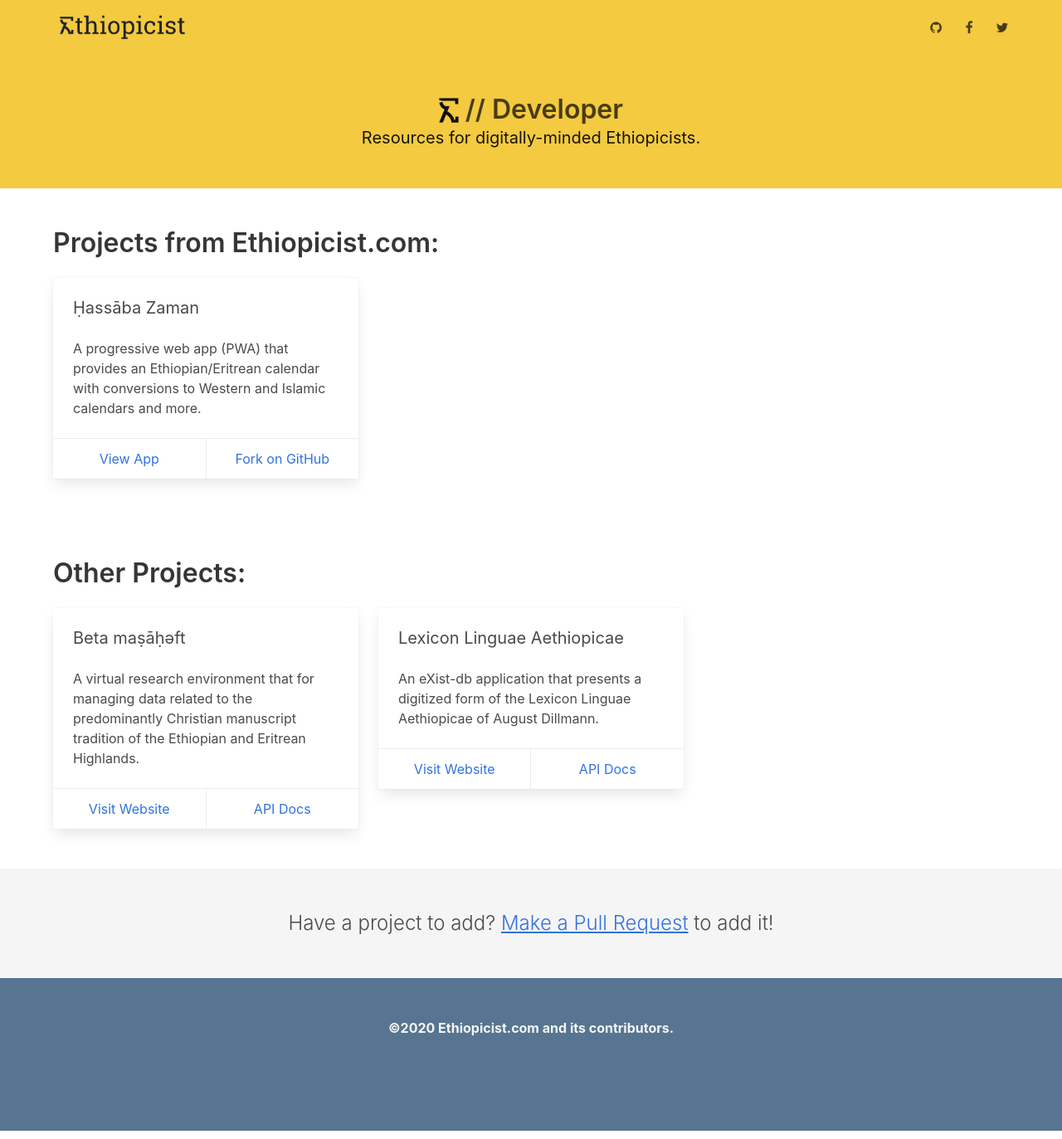
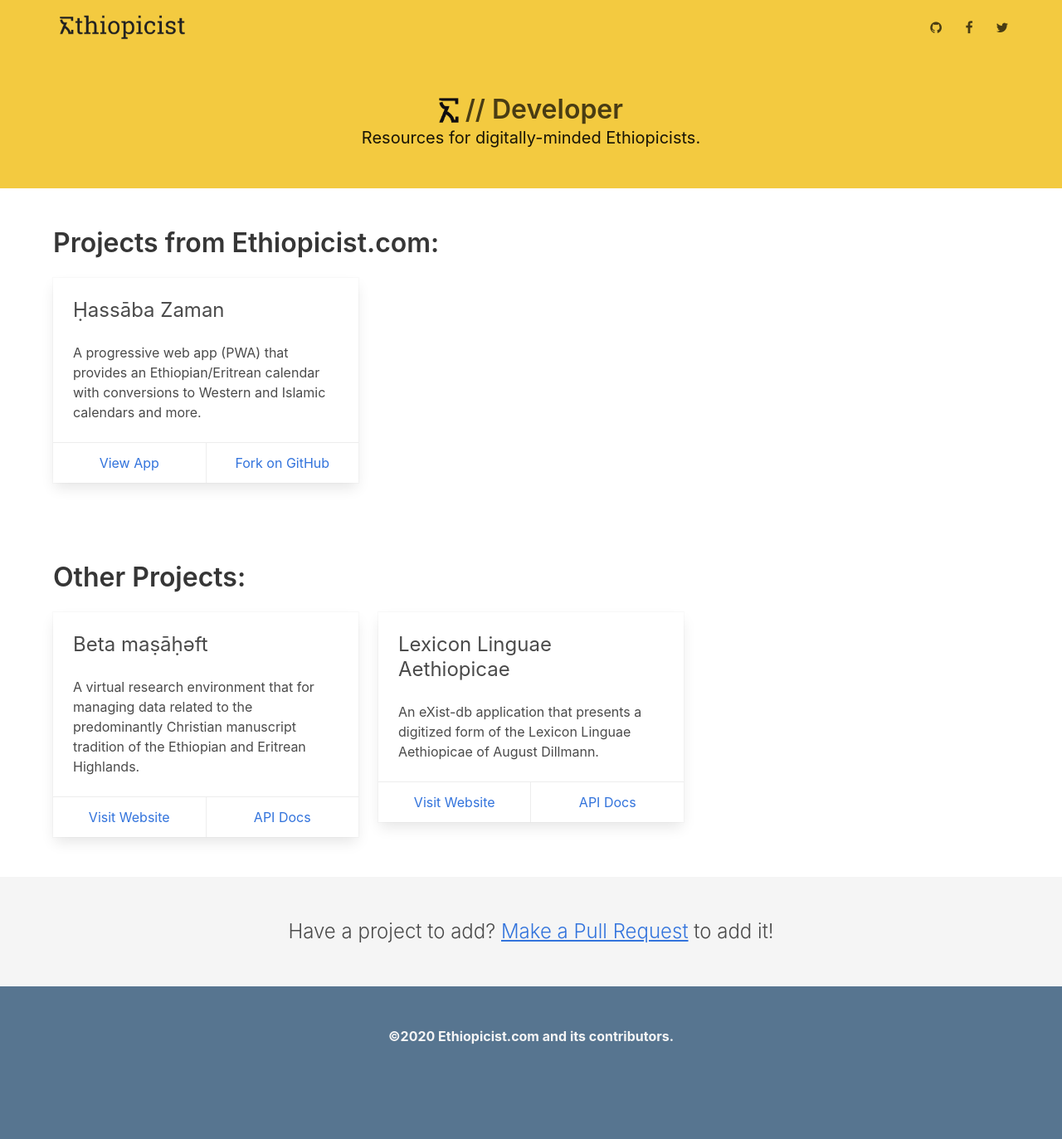
Before and after one commit to ethiopicist/ethiopicist.github.io, a Jekyll site: the page built from index.md, in a window 1280 px wide. Shown: the whole page at 83% size. Built offline with Jekyll 4.4.1, drawn with Linux system fonts in a browser that asks for light colours.

Commit message:
Minor format change

```diff
--- a/_layouts/index.html
+++ b/_layouts/index.html
@@ -20,9 +20,7 @@
           <div class="column is-one-third">
             <div class="card">
               <div class="card-content">
-                <p class="subtitle">
-                  {{ project.title }}
-                </p>
+                <h2 class="subtitle is-4">{{ project.title }}</h2>
                 <p>{{ project.content }}</p>
               </div>
               <footer class="card-footer">
@@ -51,9 +49,7 @@
           <div class="column is-one-third">
             <div class="card">
               <div class="card-content">
-                <p class="subtitle">
-                  {{ project.title }}
-                </p>
+                <h2 class="subtitle is-4">{{ project.title }}</h2>
                 <p>{{ project.content }}</p>
               </div>
               <footer class="card-footer">
```
